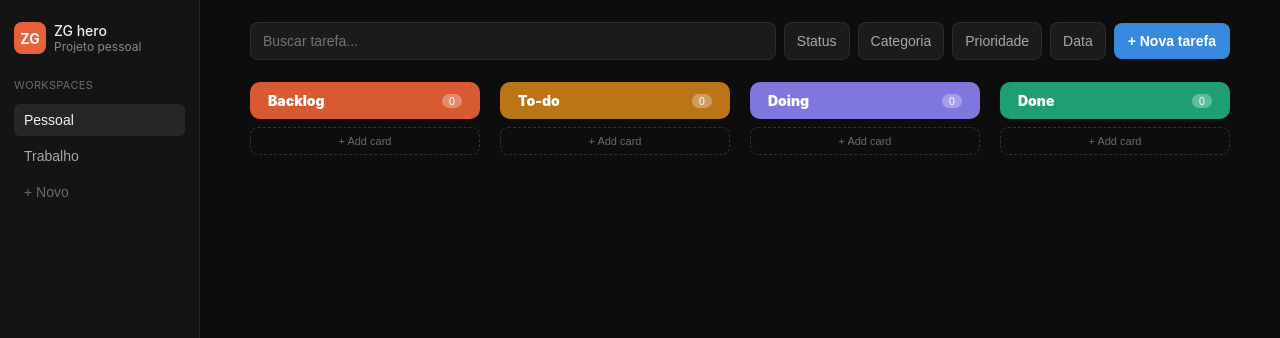
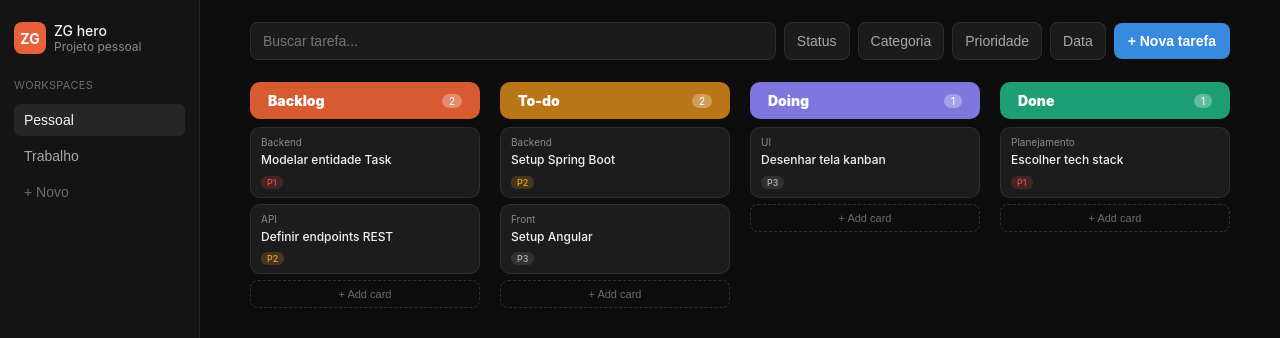
Before and after one commit to HenriqueRoberto/to-do-list-zg-hero-frontend, an Angular app: page / in a window 1280 px wide. Shown: the top 338 px of the page. Built offline with nearby package versions, Linux system fonts and the light colour scheme.

Commit message:
feat: exibe tarefas nos cards distribuidas por coluna com dados falsos

```diff
--- a/src/app/components/board/board.html
+++ b/src/app/components/board/board.html
@@ -11,9 +11,9 @@
   </div>
 
   <div class="board__columns">
-    <app-column title="Backlog" color="var(--col-backlog)" [count]="0"></app-column>
-    <app-column title="To-do" color="var(--col-todo)" [count]="0"></app-column>
-    <app-column title="Doing" color="var(--col-doing)" [count]="0"></app-column>
-    <app-column title="Done" color="var(--col-done)" [count]="0"></app-column>
+    <app-column title="Backlog" color="var(--col-backlog)" [tasks]="backlog()" />
+    <app-column title="To-do" color="var(--col-todo)" [tasks]="todo()" />
+    <app-column title="Doing" color="var(--col-doing)" [tasks]="doing()" />
+    <app-column title="Done" color="var(--col-done)" [tasks]="done()" />
   </div>
 </main>
--- a/src/app/components/board/board.ts
+++ b/src/app/components/board/board.ts
@@ -1,5 +1,6 @@
-import { Component } from '@angular/core';
+import { Component, signal, computed } from '@angular/core';
 import { Column } from '../column/column';
+import { Task } from '../../models/task';
 
 @Component({
   selector: 'app-board',
@@ -8,4 +9,17 @@ import { Column } from '../column/column';
   styleUrl: './board.css',
 })
 export class Board {
+  readonly tasks = signal<Task[]>([
+    { id: '1', nome: 'Modelar entidade Task', categoria: 'Backend', prioridade: 1, status: 'BACKLOG' },
+    { id: '2', nome: 'Definir endpoints REST', categoria: 'API', prioridade: 2, status: 'BACKLOG' },
+    { id: '3', nome: 'Setup Spring Boot', categoria: 'Backend', prioridade: 2, status: 'TODO' },
+    { id: '4', nome: 'Setup Angular', categoria: 'Front', prioridade: 3, status: 'TODO' },
+    { id: '5', nome: 'Desenhar tela kanban', categoria: 'UI', prioridade: 3, status: 'DOING' },
+    { id: '6', nome: 'Escolher tech stack', categoria: 'Planejamento', prioridade: 1, status: 'DONE' },
+  ]);
+
+  readonly backlog = computed(() => this.tasks().filter(t => t.status === 'BACKLOG'));
+  readonly todo = computed(() => this.tasks().filter(t => t.status === 'TODO'));
+  readonly doing = computed(() => this.tasks().filter(t => t.status === 'DOING'));
+  readonly done = computed(() => this.tasks().filter(t => t.status === 'DONE'));
 }
--- a/src/app/components/column/column.html
+++ b/src/app/components/column/column.html
@@ -1,10 +1,13 @@
 <section class="column">
   <header class="column__header" [style.background]="color()">
     <span class="column__title">{{ title() }}</span>
-    <span class="column__count">{{ count() }}</span>
+    <span class="column__count">{{ tasks().length }}</span>
   </header>
 
   <div class="column__cards">
+    @for (task of tasks(); track task.id) {
+      <app-task-card [task]="task" />
+    }
     <button class="column__add">+ Add card</button>
   </div>
 </section>
--- a/src/app/components/column/column.ts
+++ b/src/app/components/column/column.ts
@@ -1,13 +1,15 @@
 import { Component, input } from '@angular/core';
+import { Task } from '../../models/task';
+import { TaskCard } from '../task-card/task-card';
 
 @Component({
   selector: 'app-column',
-  imports: [],
+  imports: [TaskCard],
   templateUrl: './column.html',
   styleUrl: './column.css',
 })
 export class Column {
   readonly title = input.required<string>();
   readonly color = input.required<string>();
-  readonly count = input<number>(0);
+  readonly tasks = input<Task[]>([]);
 }
```
